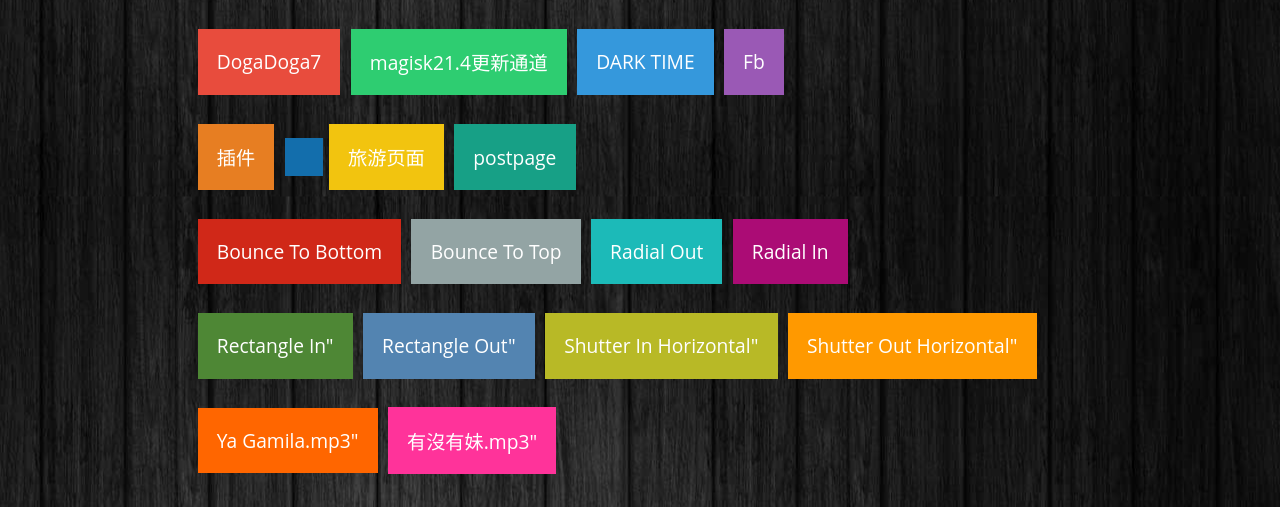
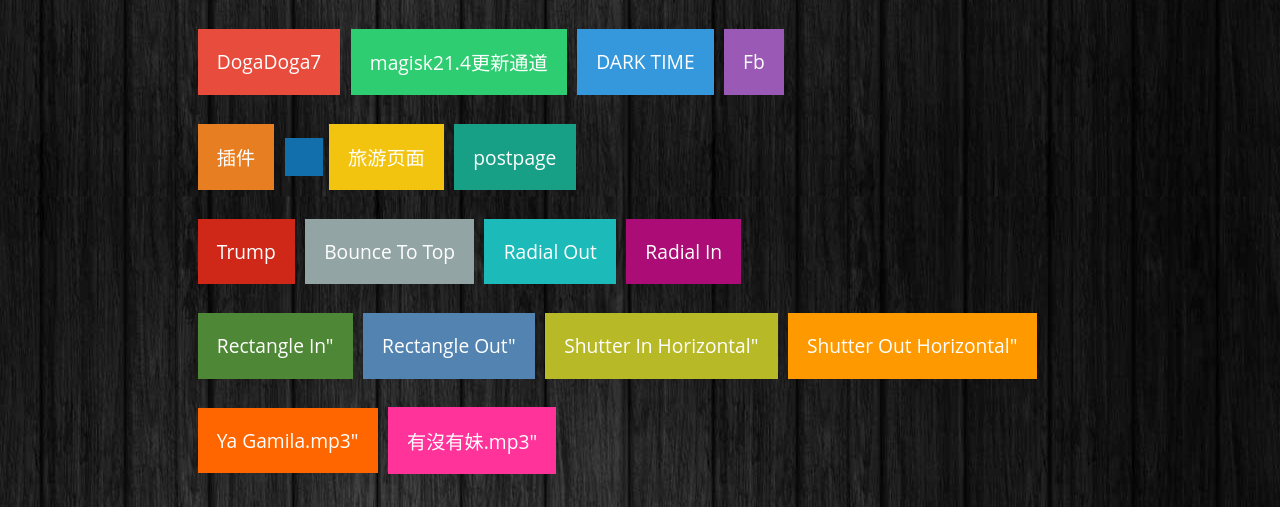
Before and after one commit to BXM2/bxmpublic.github.io, a plain HTML site: page index.html in a window 1280 px wide. Shown: the part 160-667 px from the top of the page. Drawn offline with Linux system fonts and the light colour scheme; a script that the page names is missing; files whose address does not match are found by name.

Commit message:
Update index.html

```diff
--- a/index.html
+++ b/index.html
@@ -55,7 +55,7 @@
 						<a href="/postpage.html" class="hvr-bounce-to-left button">postpage</a>
 					</li>
 					<li>
-						<a href="#" class="hvr-bounce-to-bottom button">Bounce To Bottom</a>
+						<a href="/trump.html" class="hvr-bounce-to-bottom button">Trump</a>
 						<a href="#" class="hvr-bounce-to-top button">Bounce To Top</a>
 						<a href="#" class="hvr-radial-out button">Radial Out</a>
 						<a href="#" class="hvr-radial-in button">Radial In</a>
```
